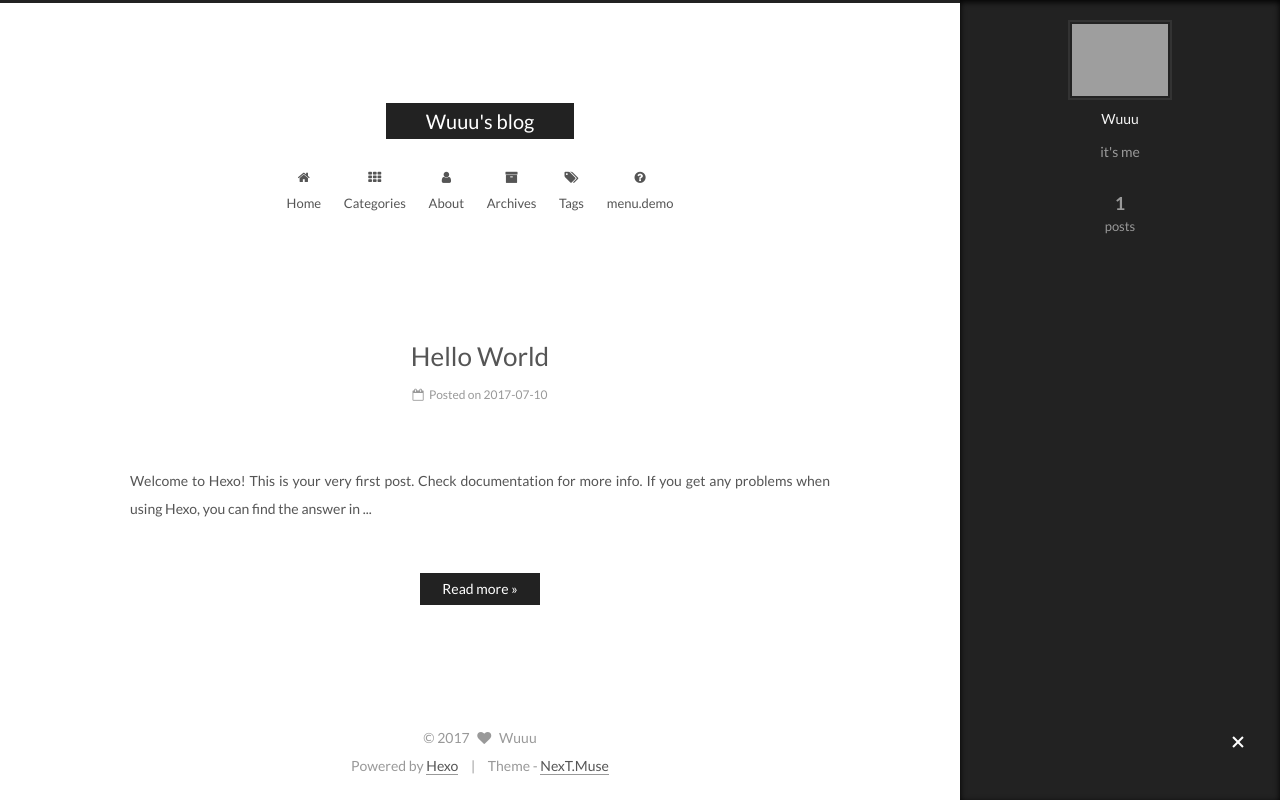
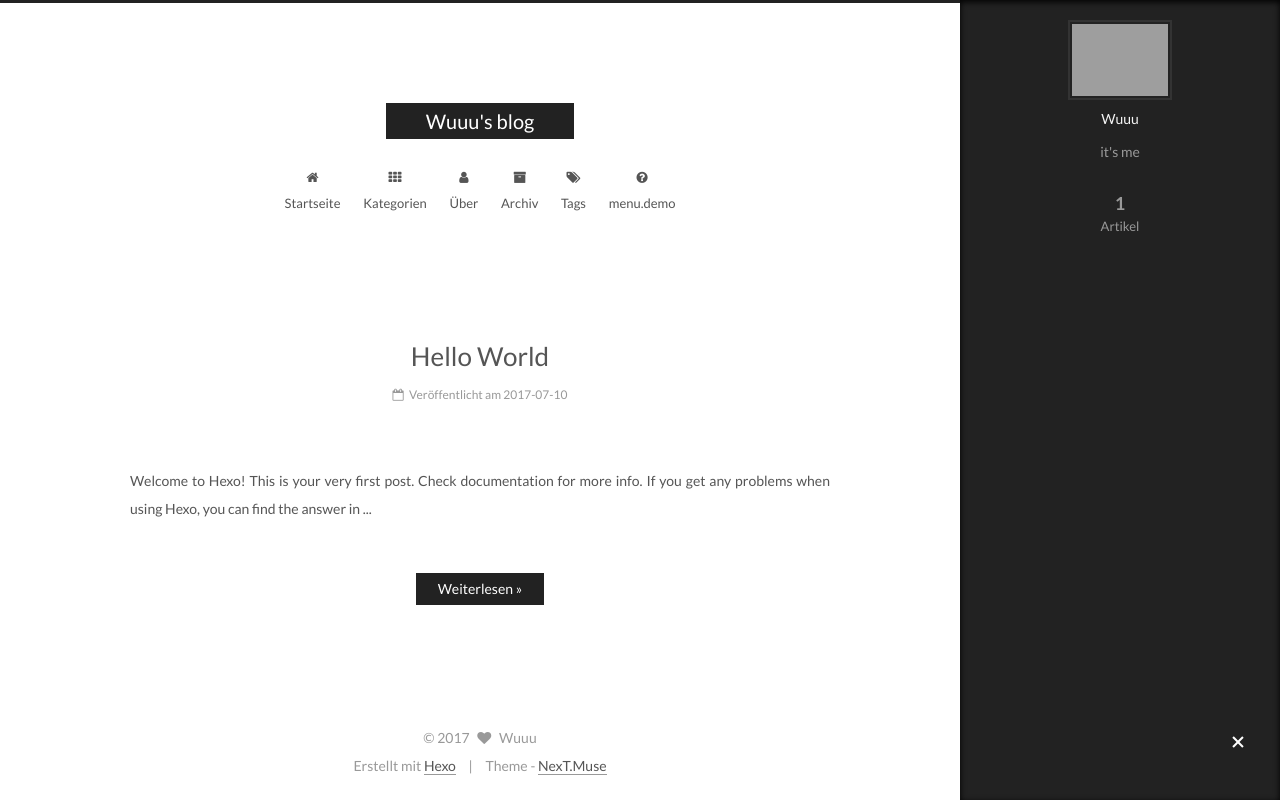
Before and after one commit to Wuuuu/Wuuuu, a plain HTML site: page index.html in a window 1280 px wide. Both pictures are taken after a click on the element 1238 px from the left and 743 px from the top of the page. Drawn offline with Linux system fonts and the light colour scheme; grey boxes are pictures that could not be loaded.

Commit message:
Site updated: 2017-07-10 21:40:56

```diff
--- a/index.html
+++ b/index.html
@@ -203,7 +203,7 @@
 
               <i class="menu-item-icon fa fa-fw fa-home"></i> <br />
 
-            Home
+            Startseite
           </a>
         </li>
 
@@ -213,7 +213,7 @@
 
               <i class="menu-item-icon fa fa-fw fa-th"></i> <br />
 
-            Categories
+            Kategorien
           </a>
         </li>
 
@@ -223,7 +223,7 @@
 
               <i class="menu-item-icon fa fa-fw fa-user"></i> <br />
 
-            About
+            Über
           </a>
         </li>
 
@@ -233,7 +233,7 @@
 
               <i class="menu-item-icon fa fa-fw fa-archive"></i> <br />
 
-            Archives
+            Archiv
           </a>
         </li>
 
@@ -315,7 +315,7 @@
                 <i class="fa fa-calendar-o"></i>
               </span>
 
-                <span class="post-meta-item-text">Posted on</span>
+                <span class="post-meta-item-text">Veröffentlicht am</span>
 
               <time title="Post created" itemprop="dateCreated datePublished" datetime="2017-07-10T17:12:42+08:00">
                 2017-07-10
@@ -359,7 +359,7 @@
           <!--noindex-->
           <div class="post-button text-center">
             <a class="btn" href="/2017/07/10/hello-world/#more" rel="contents">
-              Read more &raquo;
+              Weiterlesen &raquo;
             </a>
           </div>
           <!--/noindex-->
@@ -441,7 +441,7 @@
             <div class="site-state-item site-state-posts">
               <a href="/archives/">
                 <span class="site-state-item-count">1</span>
-                <span class="site-state-item-name">posts</span>
+                <span class="site-state-item-name">Artikel</span>
               </a>
             </div>
 
@@ -495,7 +495,7 @@
 
 
 <div class="powered-by">
-  Powered by <a class="theme-link" href="https://hexo.io">Hexo</a>
+  Erstellt mit  <a class="theme-link" href="https://hexo.io">Hexo</a>
 </div>
 
 <div class="theme-info">
```
Also changed, not shown: 2017/07/10/hello-world/index.html (+9 -9 lines), about/index.html (+8 -8 lines), archives/2017/07/index.html (+8 -8 lines), archives/2017/index.html (+8 -8 lines), archives/index.html (+8 -8 lines), categories/index.html (+7 -7 lines), demo/index.html (+8 -8 lines), tags/index.html (+7 -7 lines).
